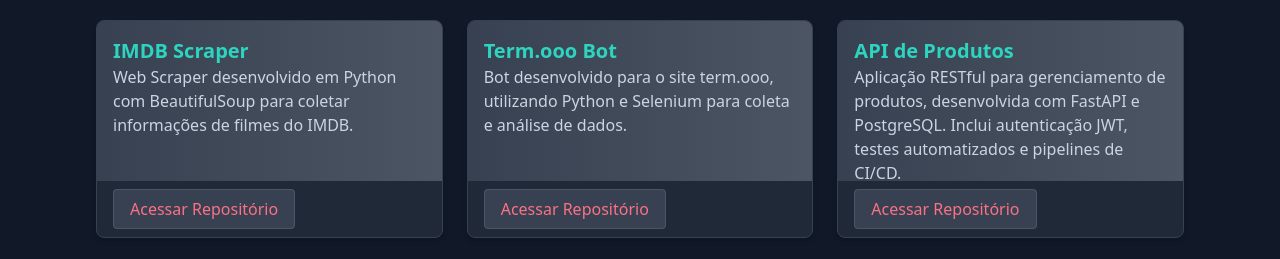
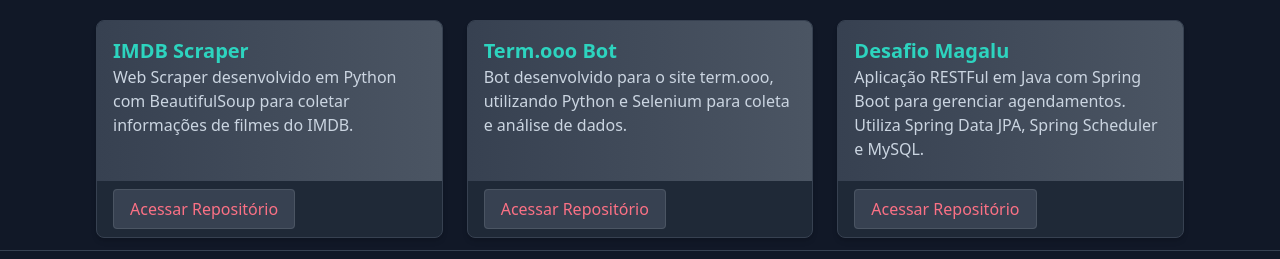
Before and after one commit to celsolarussa/portifolio, a plain HTML site: page index.html in a window 1280 px wide. Shown: the part 685-944 px from the top of the page. Drawn offline with nearby package versions, Linux system fonts and the light colour scheme.

Commit message:
comentando projeto

```diff
--- a/index.html
+++ b/index.html
@@ -97,7 +97,7 @@
                         <a href="https://github.com/celsolarussa/bot-term.ooo" target="_blank" class="w-full py-2 px-4 bg-gray-700 text-rose-400 border border-gray-600 rounded hover:bg-gray-600 transition-colors duration-200">Acessar Repositório</a>
                     </div>
                 </div>
-                <div class="bg-gray-800 border border-gray-700 rounded-lg overflow-hidden shadow-md hover:shadow-lg transition-shadow duration-300 transform hover:scale-105 cursor-pointer">
+                <!-- <div class="bg-gray-800 border border-gray-700 rounded-lg overflow-hidden shadow-md hover:shadow-lg transition-shadow duration-300 transform hover:scale-105 cursor-pointer">
                     <div class="bg-gradient-to-r from-gray-700 to-gray-600 p-4 h-40 overflow-hidden">
                         <h3 class="text-xl font-semibold text-teal-400">API de Produtos</h3>
                         <p class="text-slate-300">Aplicação RESTful para gerenciamento de produtos, desenvolvida com FastAPI e PostgreSQL. Inclui autenticação JWT, testes automatizados e pipelines de CI/CD.</p>
@@ -105,7 +105,7 @@
                     <div class="p-4">
                         <a href="https://github.com/celsolarussa/imdb-scraper" target="_blank" class="w-full py-2 px-4 bg-gray-700 text-rose-400 border border-gray-600 rounded hover:bg-gray-600 transition-colors duration-200">Acessar Repositório</a>
                     </div>
-                </div>
+                </div> -->
                 <div class="bg-gray-800 border border-gray-700 rounded-lg overflow-hidden shadow-md hover:shadow-lg transition-shadow duration-300 transform hover:scale-105 cursor-pointer">
                     <div class="bg-gradient-to-r from-gray-700 to-gray-600 p-4 h-40 overflow-hidden">
                         <h3 class="text-xl font-semibold text-teal-400">Desafio Magalu</h3>
```
